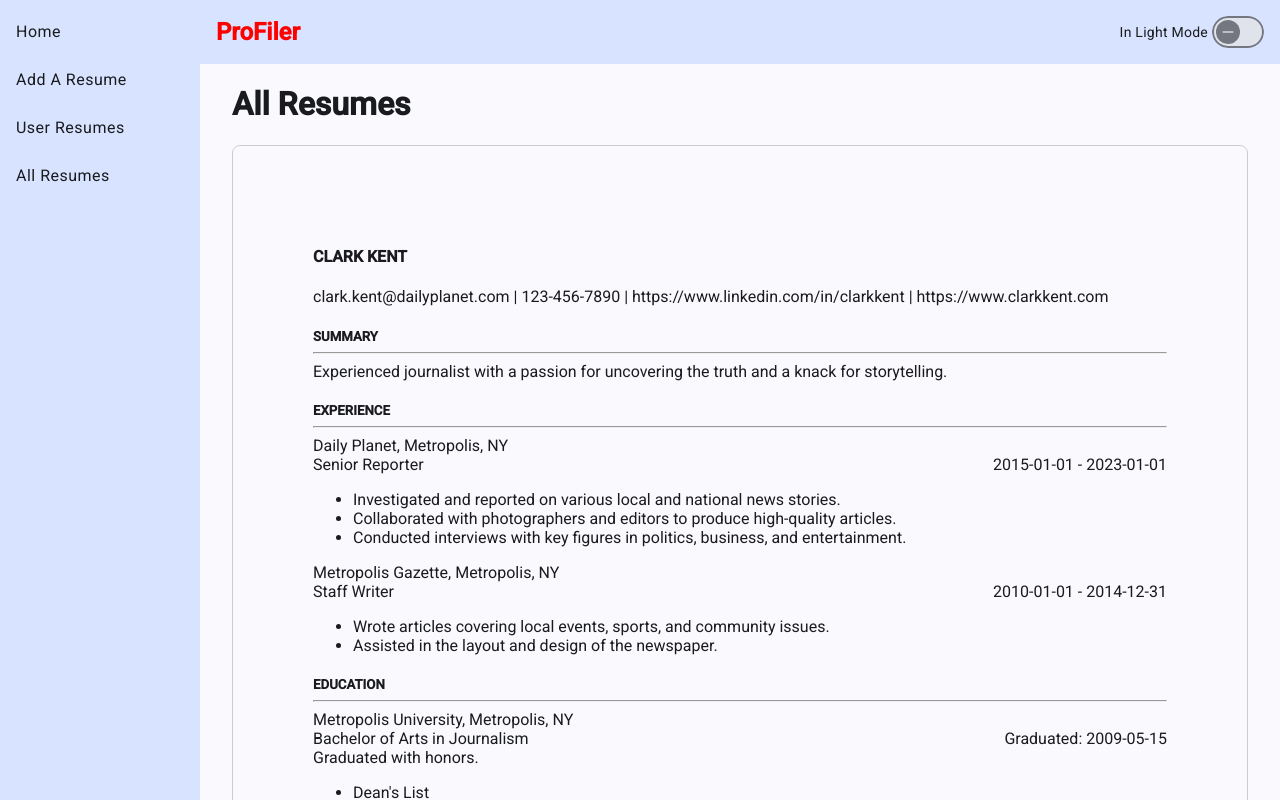
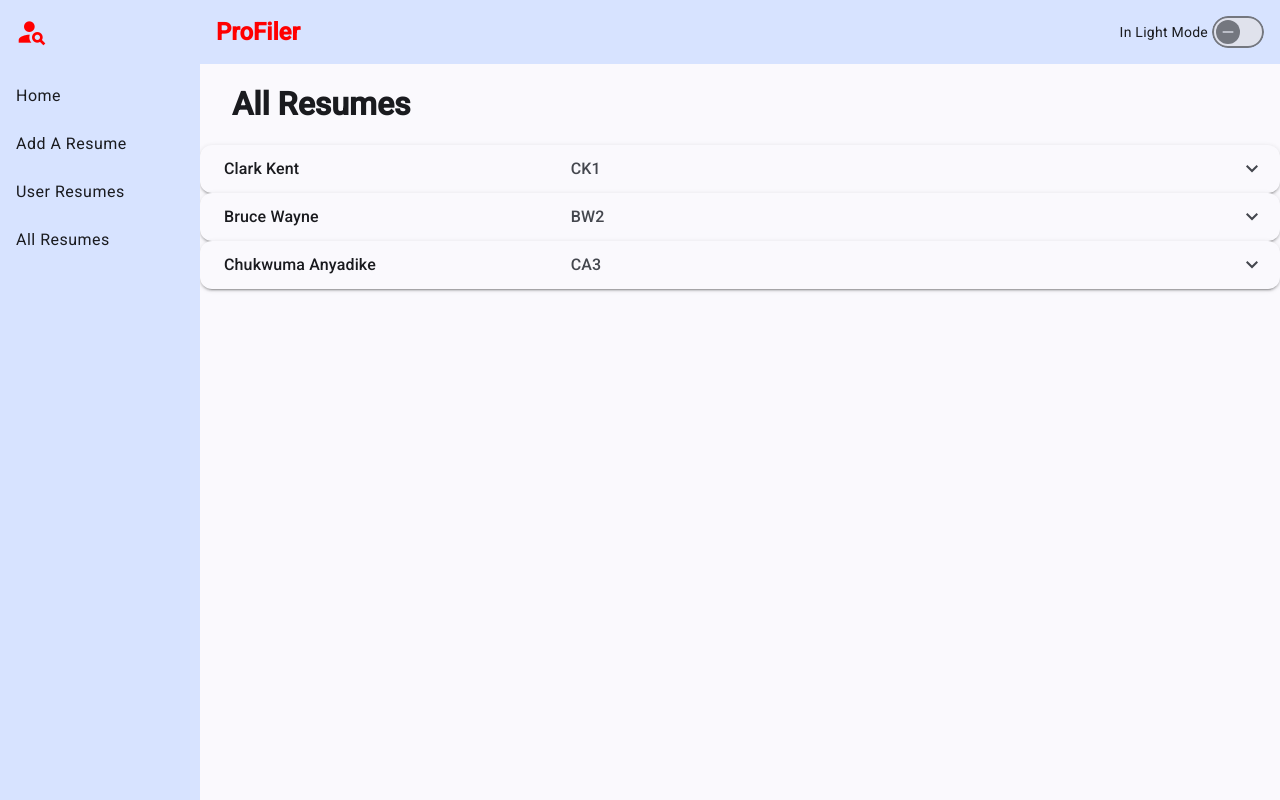
Before and after one commit to chukwuma1976/pro-filer, an Angular app: page /pro-filer/all-resumes in a window 1280 px wide. Built offline with nearby package versions, Linux system fonts and the light colour scheme.

Commit message:
Style Changes

```diff
--- a/src/app/component/all-resumes/all-resumes.component.html
+++ b/src/app/component/all-resumes/all-resumes.component.html
@@ -4,6 +4,18 @@
         <p>No resumes found.</p>
     </div>
     <div *ngFor="let resume of resumes" class="resume-card">
-        <app-resume-details [resumeData]="resume"></app-resume-details>
+        <mat-accordion multi>
+            <mat-expansion-panel>
+                <mat-expansion-panel-header>
+                    <mat-panel-title>
+                        {{resume.firstName}} {{resume.lastName}}
+                    </mat-panel-title>
+                    <mat-panel-description>
+                        {{resume.firstName[0]}}{{resume.lastName[0]}}{{resume.id}}
+                    </mat-panel-description>
+                </mat-expansion-panel-header>
+                <app-resume-details [resumeData]="resume"></app-resume-details>
+            </mat-expansion-panel>
+        </mat-accordion>
     </div>
 </div>
--- a/src/app/component/all-resumes/all-resumes.component.ts
+++ b/src/app/component/all-resumes/all-resumes.component.ts
@@ -2,11 +2,12 @@ import { Component } from '@angular/core';
 import { ResumeService } from '../../services/resume.service';
 import { Resume } from '../../shared/models/resume';
 import { NgFor, NgIf } from '@angular/common';
+import { MatExpansionModule } from '@angular/material/expansion';
 import { ResumeDetailsComponent } from "../../component/resume-details/resume-details.component"; // Corrected path to ResumeDetailsComponent
 
 @Component({
   selector: 'app-all-resumes',
-  imports: [NgFor, NgIf, ResumeDetailsComponent], // Import NgFor for ngFor directive
+  imports: [NgFor, NgIf, ResumeDetailsComponent, MatExpansionModule], // Import NgFor for ngFor directive
   templateUrl: './all-resumes.component.html',
   styleUrl: './all-resumes.component.scss'
 })
--- a/src/app/component/nav-container/nav-container.component.html
+++ b/src/app/component/nav-container/nav-container.component.html
@@ -1,7 +1,7 @@
 <mat-sidenav-container class="sidenav-container">
   <mat-sidenav #drawer class="sidenav" fixedInViewport [attr.role]="(isHandset$ | async) ? 'dialog' : 'navigation'"
     [mode]="(isHandset$ | async) ? 'over' : 'side'" [opened]="(isHandset$ | async) === false">
-    <!-- <mat-toolbar>Menu</mat-toolbar> -->
+    <mat-toolbar><mat-icon class="pro-filer">person_search</mat-icon></mat-toolbar>
     <mat-nav-list>
       <a mat-list-item routerLink="home">Home</a>
       <a mat-list-item routerLink="resume-form">Add A Resume</a>
--- a/src/app/component/nav-container/nav-container.component.scss
+++ b/src/app/component/nav-container/nav-container.component.scss
@@ -34,3 +34,10 @@
 .mat-toolbar {
   justify-content: space-between;
 }
+
+.pro-filer {
+  font-size: xx-large;
+  height: 50%;
+  width: 50%;
+  color: red
+}
--- a/src/app/component/pop-up/pop-up.component.html
+++ b/src/app/component/pop-up/pop-up.component.html
@@ -1,8 +1,8 @@
-<h2 mat-dialog-title>Delete file</h2>
+<h2 mat-dialog-title>{{header}}</h2>
 <mat-dialog-content>
-    <p>Are you sure you want to delete the file with ID: {{id}}?</p>
+    <p>{{message}}</p>
 </mat-dialog-content>
 <mat-dialog-actions>
     <button mat-button mat-dialog-close>No</button>
-    <button mat-button mat-dialog-close cdkFocusInitial>Ok</button>
+    <button mat-button mat-dialog-close cdkFocusInitial (click)="delete()">Ok</button>
 </mat-dialog-actions>
--- a/src/app/component/pop-up/pop-up.component.ts
+++ b/src/app/component/pop-up/pop-up.component.ts
@@ -3,6 +3,7 @@ import { MatButtonModule } from '@angular/material/button';
 import {
   MAT_DIALOG_DATA, MatDialogModule
 } from '@angular/material/dialog';
+import { ResumeService } from '../../services/resume.service';
 
 @Component({
   selector: 'app-pop-up',
@@ -13,9 +14,21 @@ import {
 export class PopUpComponent {
 
   id?: string;
+  message?: string;
+  header?: string;
 
-  constructor(@Inject(MAT_DIALOG_DATA) public data: any) {
+  constructor(@Inject(MAT_DIALOG_DATA) public data: any, private resumeService: ResumeService) {
     this.id = data.id;
+    this.message = data.message;
+    this.header = data.header;
+  }
+
+  delete() {
+    if (this.id) {
+      this.resumeService.deleteResume(this.id);
+    } else {
+      console.error('No id provided for deletion');
+    }
   }
 
 }
--- a/src/app/component/resume-edit-form/resume-edit-form.component.html
+++ b/src/app/component/resume-edit-form/resume-edit-form.component.html
@@ -1,7 +1,7 @@
 <div class="resume-form-header">
     <h1>Edit Resume Form</h1>
     <p>Please fill out the form below to edit your resume.</p>
-    <button mat-flat-button color="primary" (click)="goBack()">Back</button>
+    <button mat-button color="primary" (click)="goBack()"><mat-icon>arrow_back_ios</mat-icon>Back</button>
     <br>
 </div>
 <form [formGroup]="resumeForm" (submit)="onEdit()" class="resume-form">
--- a/src/app/component/resume-tool-header/resume-tool-header.component.ts
+++ b/src/app/component/resume-tool-header/resume-tool-header.component.ts
@@ -42,6 +42,8 @@ export class ResumeToolHeaderComponent {
     this.dialog.open(PopUpComponent, {
       data: {
         id: this.resume?.id,
+        message: 'Are you sure you want to delete this resume? This action cannot be undone.',
+        heaer: 'Delete Resume'
       }
     });
   }
--- a/src/app/services/resume.service.ts
+++ b/src/app/services/resume.service.ts
@@ -39,4 +39,8 @@ export class ResumeService {
   editResume(resume: Resume): void {
     console.log('editing resume', resume);
   }
+
+  deleteResume(resumeId: string): void {
+    console.log('deleting resume', resumeId);
+  }
 }
```
